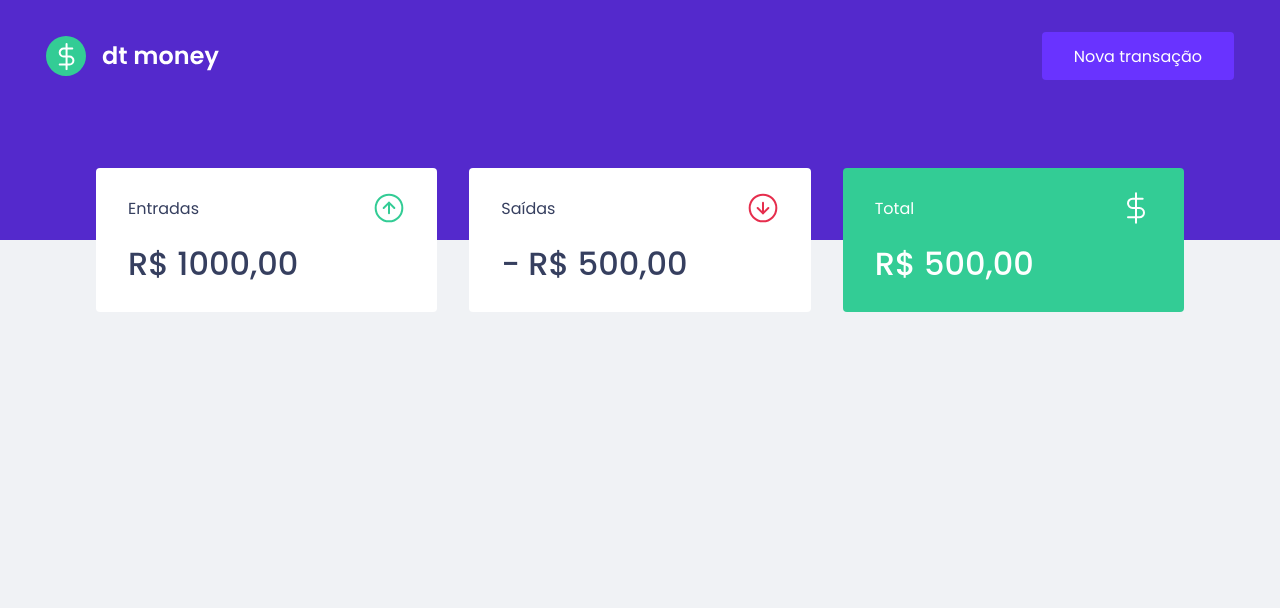
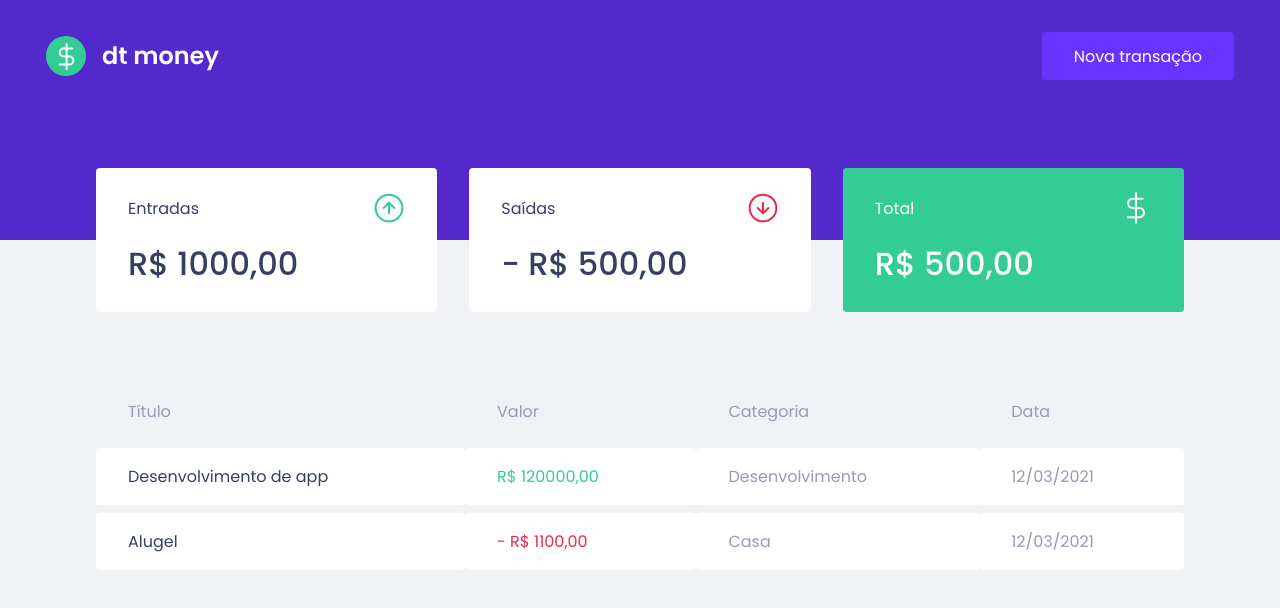
Before and after one commit to RennanD/dtmoney, a React (Create React App) app: page / in a window 1280 px wide. Shown: the top 608 px of the page. Built offline with nearby package versions, Linux system fonts and the light colour scheme.

Commit message:
feat: Create Transactions Table component

```diff
--- /dev/null
+++ b/src/components/TransactionsTable/index.tsx
@@ -0,0 +1,33 @@
+import { Container } from './styles';
+
+export function TransactionsTable(): JSX.Element {
+  return (
+    <Container>
+      <table>
+        <thead>
+          <tr>
+            <th>Título</th>
+            <th>Valor</th>
+            <th>Categoria</th>
+            <th>Data</th>
+          </tr>
+        </thead>
+        <tbody>
+          <tr>
+            <td>Desenvolvimento de app</td>
+            <td className="deposit">R$ 120000,00</td>
+            <td>Desenvolvimento</td>
+            <td>12/03/2021</td>
+          </tr>
+
+          <tr>
+            <td>Alugel</td>
+            <td className="withdrawn"> - R$ 1100,00</td>
+            <td>Casa</td>
+            <td>12/03/2021</td>
+          </tr>
+        </tbody>
+      </table>
+    </Container>
+  );
+}
--- /dev/null
+++ b/src/components/TransactionsTable/styles.ts
@@ -0,0 +1,40 @@
+import styled from 'styled-components';
+
+export const Container = styled.div`
+  margin-top: 4rem;
+
+  table {
+    width: 100%;
+    border-spacing: 0 0.5rem;
+
+    th {
+      color: var(--text);
+      font-weight: 400;
+      padding: 1rem 2rem;
+      text-align: left;
+      line-height: 1.5rem;
+    }
+
+    td {
+      padding: 1rem 2rem;
+      border: 0;
+      background: var(--white);
+
+      font-weight: 400;
+      color: var(--text);
+      border-radius: 0.25rem;
+
+      &:first-child {
+        color: var(--title);
+      }
+
+      &.deposit {
+        color: var(--green);
+      }
+
+      &.withdrawn {
+        color: var(--red);
+      }
+    }
+  }
+`;
--- a/src/pages/Dashboard/index.tsx
+++ b/src/pages/Dashboard/index.tsx
@@ -1,10 +1,12 @@
 import { Summary } from '../../components/Summary';
+import { TransactionsTable } from '../../components/TransactionsTable';
 import { Container } from './styles';
 
 export function Dashboard(): JSX.Element {
   return (
     <Container>
       <Summary />
+      <TransactionsTable />
     </Container>
   );
 }
```
